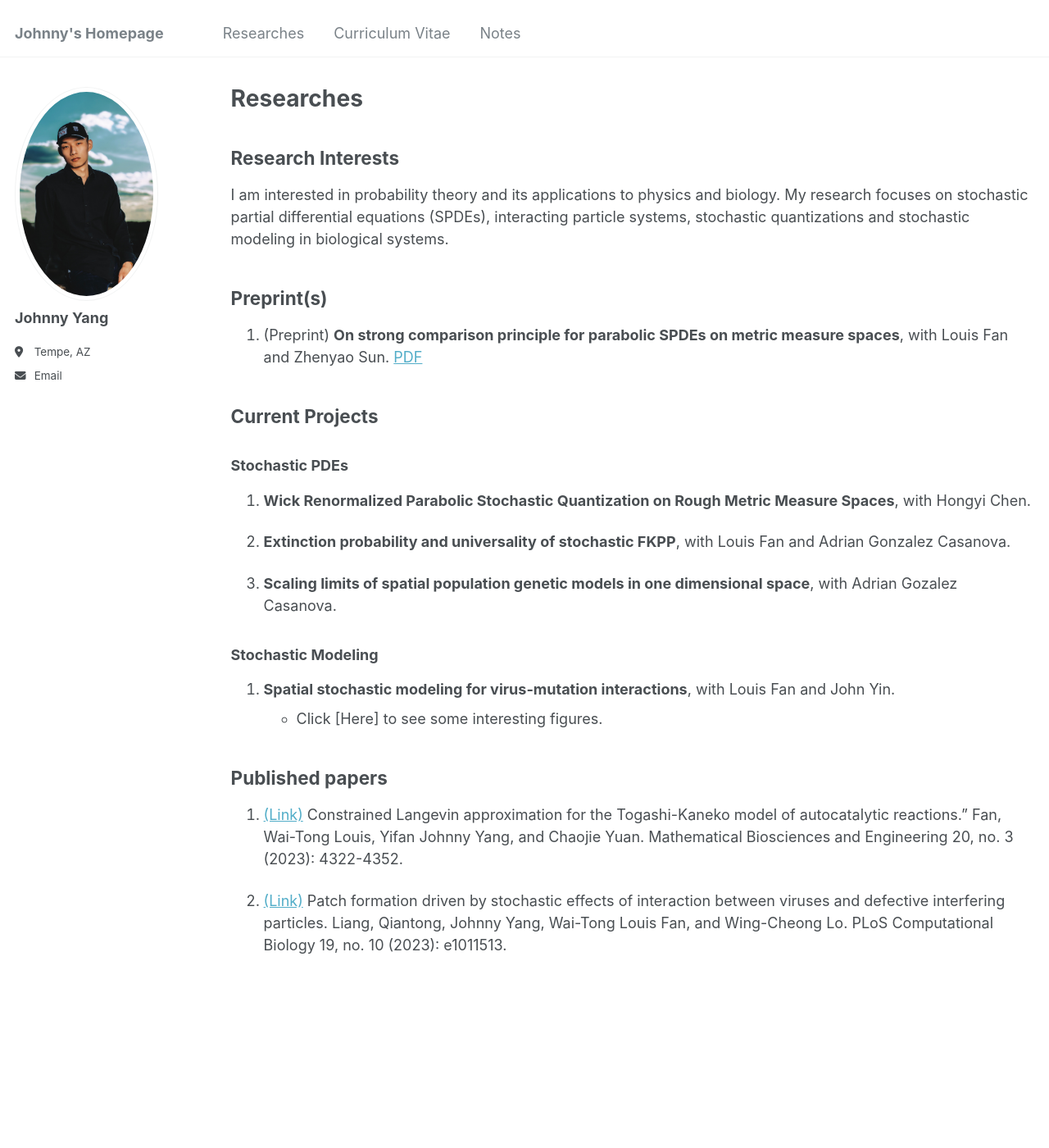
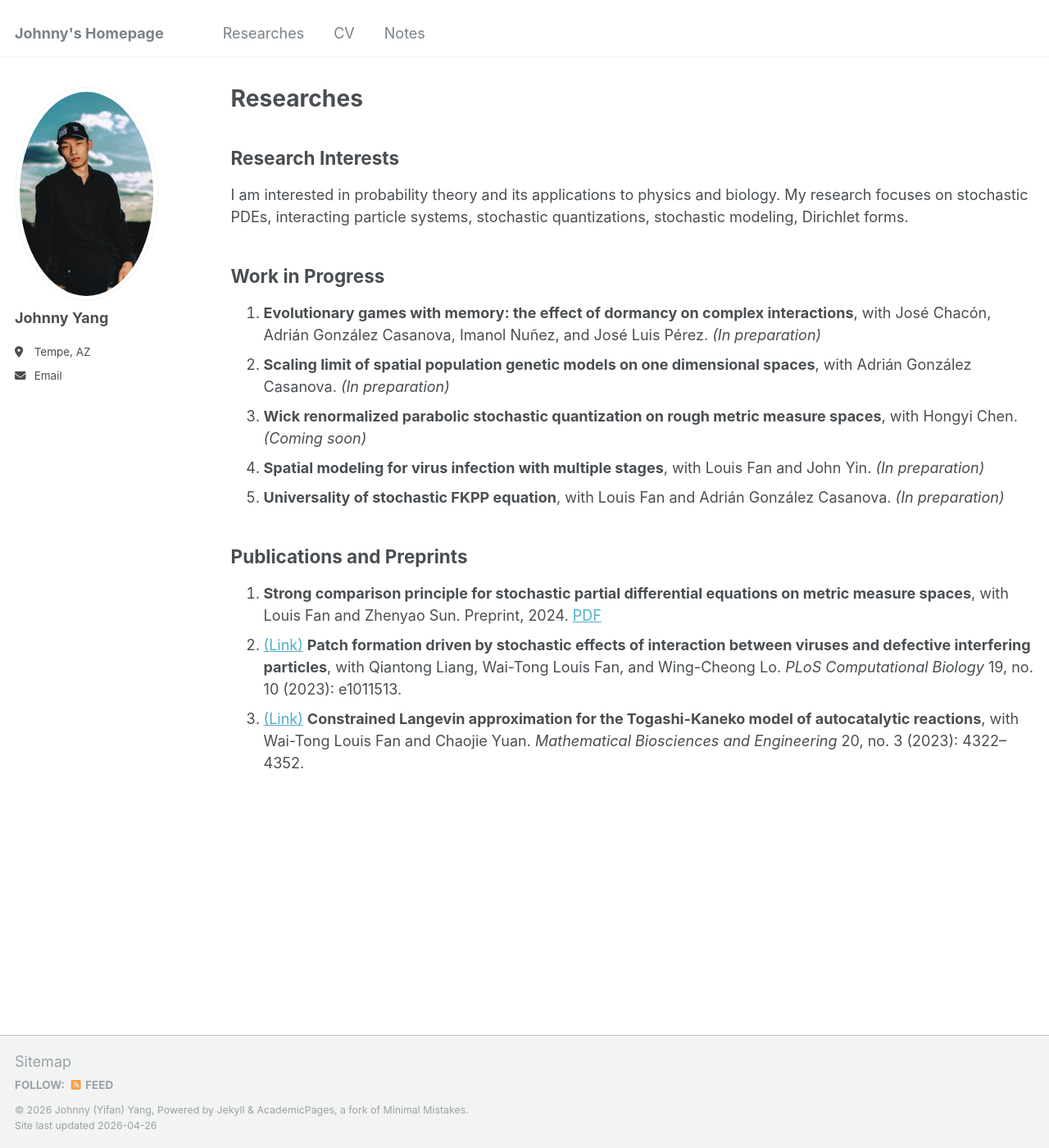
Before and after one commit to JohnnYang007/JohnnYang007.github.io, a Jekyll site: the page built from _pages/reasearch.md, in a window 1280 px wide and 1400 px high. Shown: the whole window at 82% size. Built offline with Jekyll 4.4.1, drawn with Linux system fonts in a browser that asks for light colours.

Commit message:
research update

```diff
--- a/_data/navigation.yml
+++ b/_data/navigation.yml
@@ -19,7 +19,7 @@
   #- title: "Blog Posts"
   #  url: /year-archive/
 
-  - title: "Curriculum Vitae"
+  - title: "CV"
     url: /files/CV.pdf
 
 
--- a/_pages/reasearch.md
+++ b/_pages/reasearch.md
@@ -6,35 +6,20 @@
 ---
 
 ## Research Interests
-I am interested in probability theory and its applications to physics and biology. My research focuses on stochastic partial differential equations (SPDEs), interacting particle systems, stochastic quantizations and stochastic modeling in biological systems.
+I am interested in probability theory and its applications to physics and biology. My research focuses on stochastic PDEs, interacting particle systems, stochastic quantizations, stochastic modeling, Dirichlet forms.
 
+## Work in Progress
 
-## Preprint(s)
-
-1. (Preprint) **On strong comparison principle for parabolic SPDEs on metric measure spaces**, with Louis Fan and Zhenyao Sun. [PDF](JohnnYang007/JohnnYang007.github.io/files/SPDE on MMS.pdf)
-
-## Current Projects
-
-### Stochastic PDEs
-
-1. **Wick Renormalized Parabolic Stochastic Quantization on Rough
-Metric Measure Spaces**, with Hongyi Chen.
-
-
-2. **Extinction probability and universality of stochastic FKPP**, with Louis Fan and Adrian Gonzalez Casanova.
-
-3. **Scaling limits of spatial population genetic models in one dimensional space**, with Adrian Gozalez Casanova.
+1. **Evolutionary games with memory: the effect of dormancy on complex interactions**, with José Chacón, Adrián González Casanova, Imanol Nuñez, and José Luis Pérez. *(In preparation)*
+2. **Scaling limit of spatial population genetic models on one dimensional spaces**, with Adrián González Casanova. *(In preparation)*
+3. **Wick renormalized parabolic stochastic quantization on rough metric measure spaces**, with Hongyi Chen. *(Coming soon)*
+4. **Spatial modeling for virus infection with multiple stages**, with Louis Fan and John Yin. *(In preparation)*
+5. **Universality of stochastic FKPP equation**, with Louis Fan and Adrián González Casanova. *(In preparation)*
 
 
 
-### Stochastic Modeling
+## Publications and Preprints
 
-1. **Spatial stochastic modeling for virus-mutation interactions**, with Louis Fan and John Yin.
-    * Click [Here] to see some interesting figures.
-
-
-## Published papers
-
-1. [(Link)](https://www.aimspress.com/article/doi/10.3934/mbe.2023201) Constrained Langevin approximation for the Togashi-Kaneko model of autocatalytic reactions." Fan, Wai-Tong Louis, Yifan Johnny Yang, and Chaojie Yuan. Mathematical Biosciences and Engineering 20, no. 3 (2023): 4322-4352.
-
-2. [(Link)](https://journals.plos.org/ploscompbiol/article?id=10.1371/journal.pcbi.1011513) Patch formation driven by stochastic effects of interaction between viruses and defective interfering particles. Liang, Qiantong, Johnny Yang, Wai-Tong Louis Fan, and Wing-Cheong Lo. PLoS Computational Biology 19, no. 10 (2023): e1011513.
+1. **Strong comparison principle for stochastic partial differential equations on metric measure spaces**, with Louis Fan and Zhenyao Sun. Preprint, 2024. [PDF](https://johnnyang007.github.io/files/SPDE on MMS.pdf)
+2. [(Link)](https://journals.plos.org/ploscompbiol/article?id=10.1371/journal.pcbi.1011513) **Patch formation driven by stochastic effects of interaction between viruses and defective interfering particles**, with Qiantong Liang, Wai-Tong Louis Fan, and Wing-Cheong Lo. *PLoS Computational Biology* 19, no. 10 (2023): e1011513.
+3. [(Link)](https://www.aimspress.com/article/doi/10.3934/mbe.2023201) **Constrained Langevin approximation for the Togashi-Kaneko model of autocatalytic reactions**, with Wai-Tong Louis Fan and Chaojie Yuan. *Mathematical Biosciences and Engineering* 20, no. 3 (2023): 4322–4352.
```
